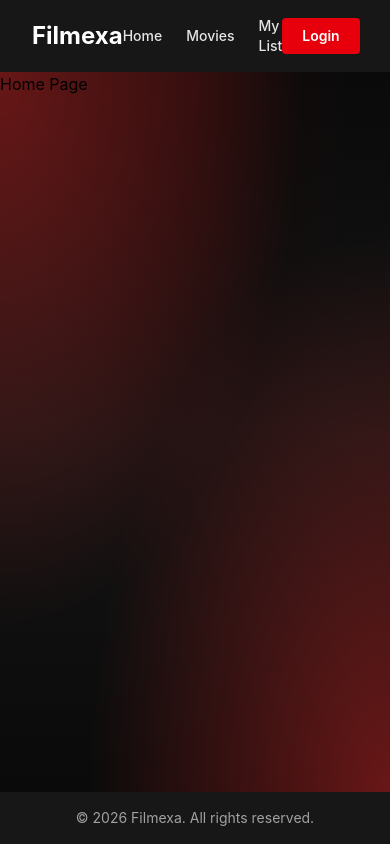
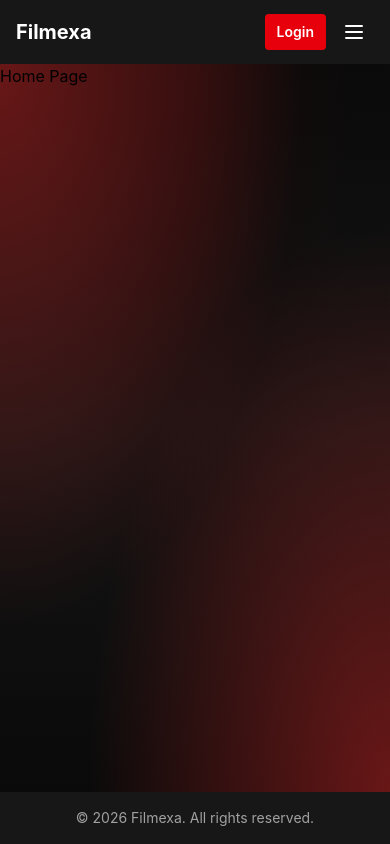
Before and after one commit to Filmexa/frontend, an Angular app: page /home in a window 390 px wide. Built offline with nearby package versions, Linux system fonts and the light colour scheme; no server answers.

Commit message:
implement mobile menu toggle functionality in header component

```diff
--- a/src/app/shared/components/header/header.component.html
+++ b/src/app/shared/components/header/header.component.html
@@ -1,28 +1,28 @@
-<header class="flex items-center justify-between px-8 py-4 bg-neutral-900 text-white">
-  <div class="text-2xl font-bold">Filmexa</div>
+<header class="bg-neutral-900 text-white">
+  <div class="flex items-center justify-between px-4 sm:px-6 lg:px-8 py-3 sm:py-4">
+    <div class="text-xl sm:text-2xl font-bold">Filmexa</div>
 
-  <nav class="flex items-center gap-6 text-sm font-medium text-neutral-200">
+    <nav class="hidden md:flex items-center gap-6 text-sm font-medium text-neutral-200">
       <a routerLink="/home" class="hover:text-white transition-colors" i18n="@@header.home">Home</a>
       <a routerLink="/movies" class="hover:text-white transition-colors" i18n="@@header.movies">Movies</a>
       <a routerLink="/my-list" class="hover:text-white transition-colors" i18n="@@header.myList">My List</a>
     </nav>
 
-  <div class="flex items-center gap-4">
+    <div class="flex items-center gap-2 sm:gap-4">
       @if (authService.isLoggedIn()) {
-      <a routerLink="/profile" title="Profile" i18n-title="@@header.profile" class="p-2 rounded hover:bg-neutral-800 transition-colors">
+        <a routerLink="/profile" title="Profile" i18n-title="@@header.profile" class="hidden sm:block p-2 rounded hover:bg-neutral-800 transition-colors">
           <img src="/assets/user-profile.svg" alt="Profile" i18n-alt="@@header.profile" class="h-5 w-5 brightness-0 invert" />
-
         </a>
 
         <div class="flex items-center gap-2">
-        <div class="h-8 w-8 rounded-full bg-red-600 flex items-center justify-center text-sm font-semibold uppercase overflow-hidden">
+          <div class="h-8 w-8 shrink-0 rounded-full bg-red-600 flex items-center justify-center text-sm font-semibold uppercase overflow-hidden">
             @if (userService.avatarUrl()) {
               <img [src]="userService.avatarUrl()" alt="Profile picture" class="h-full w-full object-cover" />
             } @else {
               {{ userService.profile()?.username?.charAt(0) }}
             }
           </div>
-        <span class="text-sm font-medium">{{ userService.profile()?.username }}</span>
+          <span class="hidden sm:inline text-sm font-medium max-w-[8rem] truncate">{{ userService.profile()?.username }}</span>
         </div>
 
         <button
@@ -30,7 +30,7 @@
           (click)="onLogout()"
           title="Logout"
           i18n-title="@@header.logout"
-        class="p-2 rounded hover:bg-neutral-800 transition-colors cursor-pointer"
+          class="hidden sm:block p-2 rounded hover:bg-neutral-800 transition-colors cursor-pointer"
         >
           <img src="/assets/logout.svg" alt="Logout" i18n-alt="@@header.logout" class="h-5 w-5 brightness-0 invert" />
         </button>
@@ -38,11 +38,53 @@
         <button
           type="button"
           routerLink="/login"
-        class="rounded px-5 py-2 text-sm font-semibold bg-red-600 hover:bg-red-500 transition-colors cursor-pointer"
+          class="rounded px-3 sm:px-5 py-2 text-sm font-semibold bg-red-600 hover:bg-red-500 transition-colors cursor-pointer"
           i18n="@@header.login"
         >
           Login
         </button>
       }
+
+      <button
+        type="button"
+        (click)="toggleMobileMenu()"
+        title="Menu"
+        i18n-title="@@header.menu"
+        class="md:hidden p-2 rounded hover:bg-neutral-800 transition-colors cursor-pointer"
+      >
+        @if (mobileMenuOpen()) {
+          <svg xmlns="http://www.w3.org/2000/svg" viewBox="0 0 24 24" fill="none" stroke="currentColor" stroke-width="2" stroke-linecap="round" stroke-linejoin="round" class="h-6 w-6">
+            <path d="M18 6 6 18" />
+            <path d="m6 6 12 12" />
+          </svg>
+        } @else {
+          <svg xmlns="http://www.w3.org/2000/svg" viewBox="0 0 24 24" fill="none" stroke="currentColor" stroke-width="2" stroke-linecap="round" stroke-linejoin="round" class="h-6 w-6">
+            <path d="M4 6h16" />
+            <path d="M4 12h16" />
+            <path d="M4 18h16" />
+          </svg>
+        }
+      </button>
     </div>
+  </div>
+
+  @if (mobileMenuOpen()) {
+    <nav class="md:hidden flex flex-col gap-1 px-4 pb-4 text-sm font-medium text-neutral-200 border-t border-neutral-800">
+      <a routerLink="/home" (click)="closeMobileMenu()" class="py-2 hover:text-white transition-colors" i18n="@@header.home">Home</a>
+      <a routerLink="/movies" (click)="closeMobileMenu()" class="py-2 hover:text-white transition-colors" i18n="@@header.movies">Movies</a>
+      <a routerLink="/my-list" (click)="closeMobileMenu()" class="py-2 hover:text-white transition-colors" i18n="@@header.myList">My List</a>
+
+      @if (authService.isLoggedIn()) {
+        <a routerLink="/profile" (click)="closeMobileMenu()" class="py-2 hover:text-white transition-colors" i18n="@@header.profile">Profile</a>
+        <button
+          type="button"
+          (click)="onLogout(); closeMobileMenu()"
+          class="py-2 text-left hover:text-white transition-colors cursor-pointer"
+          i18n="@@header.logout"
+        >
+          Logout
+        </button>
+      }
+    </nav>
+  }
 </header>
--- a/src/app/shared/components/header/header.component.ts
+++ b/src/app/shared/components/header/header.component.ts
@@ -1,4 +1,4 @@
-import { Component } from '@angular/core';
+import { Component, signal } from '@angular/core';
 import { Router, RouterLink } from '@angular/router';
 import { AuthService } from '../../../core/services/auth/auth.service';
 import { UserService } from '../../../core/services/user/user.service';
@@ -10,6 +10,8 @@ import { UserService } from '../../../core/services/user/user.service';
   styleUrl: './header.component.css'
 })
 export class HeaderComponent {
+  protected mobileMenuOpen = signal(false);
+
   constructor(
     protected authService: AuthService,
     protected userService: UserService,
@@ -20,6 +22,14 @@ export class HeaderComponent {
     }
   }
 
+  toggleMobileMenu(): void {
+    this.mobileMenuOpen.update((open) => !open);
+  }
+
+  closeMobileMenu(): void {
+    this.mobileMenuOpen.set(false);
+  }
+
   onLogout(): void {
     this.authService.logout().subscribe(() => {
       this.userService.clearUser();
```
Lines whose indentation alone changed are shown as unchanged.
